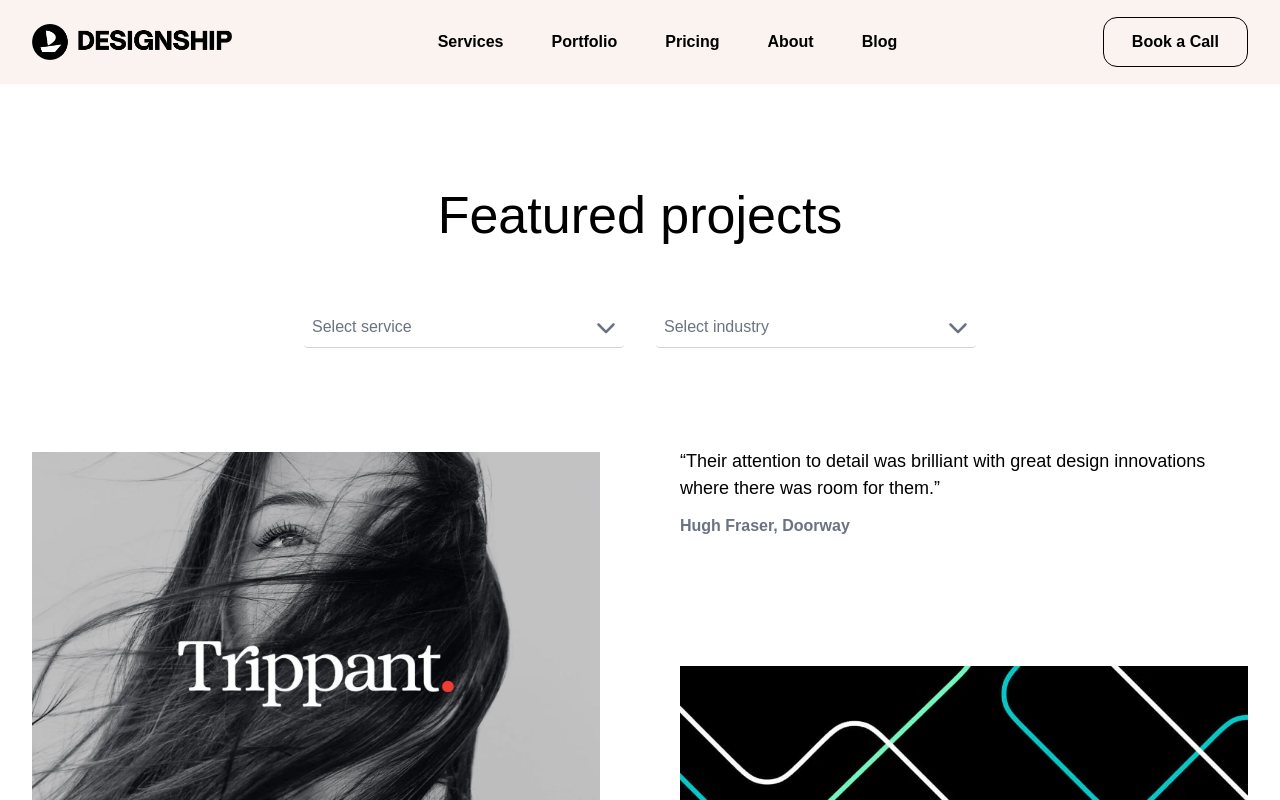
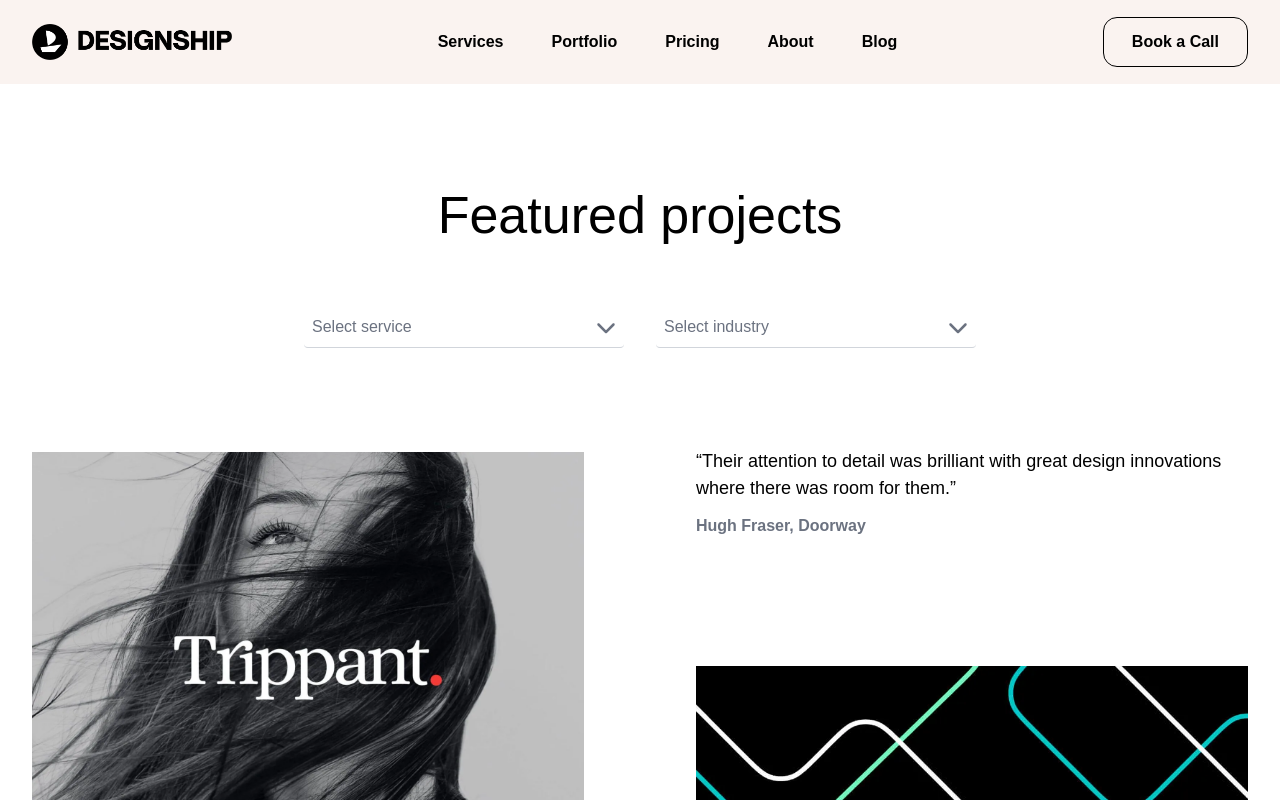
Before and after one commit to faheem303/designship, a React (Create React App) app: page /portfolio in a window 1280 px wide. Shown: the top 800 px of the page. Built offline with nearby package versions, Linux system fonts and the light colour scheme; a web font is replaced by a local one.

Commit message:
ui chnages

```diff
--- a/src/Pages/Portfolio.jsx
+++ b/src/Pages/Portfolio.jsx
@@ -331,7 +331,7 @@ function Portfolio() {
                         toggleDropdown={toggle2}
                     />
                 </div>
-                <div className='cardswrapper grid 2xl:grid-cols-2 xl:grid-cols-2 lg:grid-cols-2 md:grid-cols-2 sm:grid-cols-1 grid-cols-1 gap-x-[5rem] pt-[6rem] '>
+                <div className='cardswrapper grid 2xl:grid-cols-2 xl:grid-cols-2 lg:grid-cols-2 md:grid-cols-2 sm:grid-cols-1 grid-cols-1 gap-x-[7rem] pt-[6rem] '>
                     {
                         filteredProjects.map((project) => (
                             <div className='w-[100%] 2xl:h-[630px] xl:h-[630px] lg:h-[530px] md:h-[500px] sm:h-[auto] h-[auto] mb-[6rem]' key={project.id}>
```
